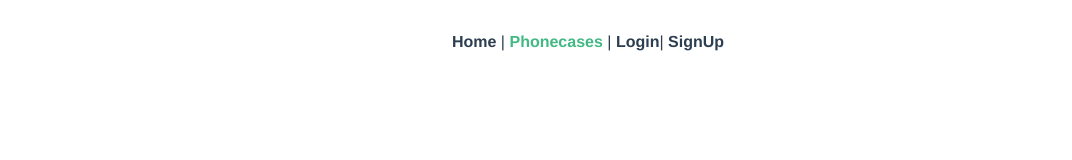
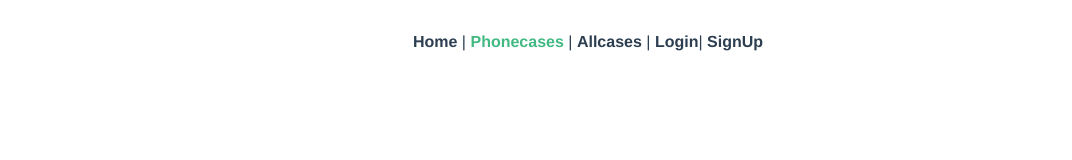
Before and after one commit to arisa-hirata/jaja, a Vue app: page /products in a window 1280 px wide. Shown: the top 160 px of the page, without its empty margins (52-1124 px from the left). Built offline with nearby package versions, Linux system fonts and the light colour scheme.

Commit message:
All Phonecase Page and style

```diff
--- a/src/App.vue
+++ b/src/App.vue
@@ -3,6 +3,7 @@
     <div id="nav">
       <router-link to="/">Home</router-link> |
       <router-link to="/products">Phonecases</router-link> |
+      <router-link to="/allcase">Allcases</router-link> |
       <router-link to="/login">Login</router-link>|
       <router-link to="/signup">SignUp</router-link>
     </div>
--- a/src/router.js
+++ b/src/router.js
@@ -1,7 +1,7 @@
 import Vue from 'vue'
 import Router from 'vue-router'
 import Home from './views/Home.vue'
-
+import Allcase from './views/Allcase.vue'
 import Login from './views/Login.vue'
 import SignUp from './views/SignUp.vue'
 import Products from './views/Products.vue'
@@ -18,10 +18,14 @@ export default new Router({
       component: Home
     },
     {
-
       path: '/products',
       name: 'products',
       component: Products
+    },
+    {
+      path: '/allcase',
+      name: 'allcase',
+      component: Allcase
     },
     {
       path: '/login',
--- a/src/views/Products.vue
+++ b/src/views/Products.vue
@@ -32,7 +32,7 @@
       <div class="description">
         <h3>Description</h3>
         <textarea rows="4" cols="50" name="comment" form="usrform" v-model="desc">
-Enter description here...</textarea>
+        Enter description here...</textarea>
       </div>
       <button class="buy--btn" @click="CreateItem">Add Product</button>
     </div>
```
